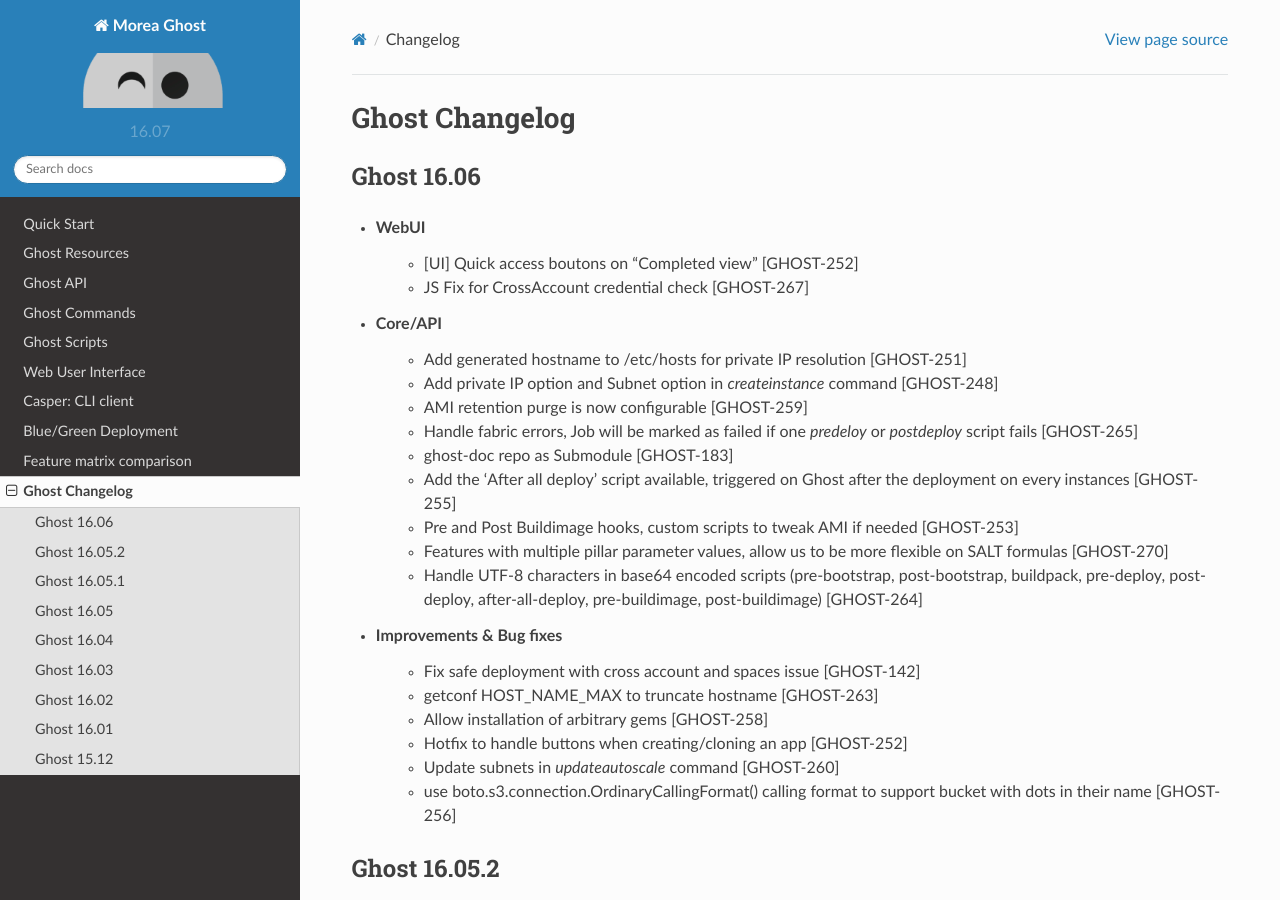
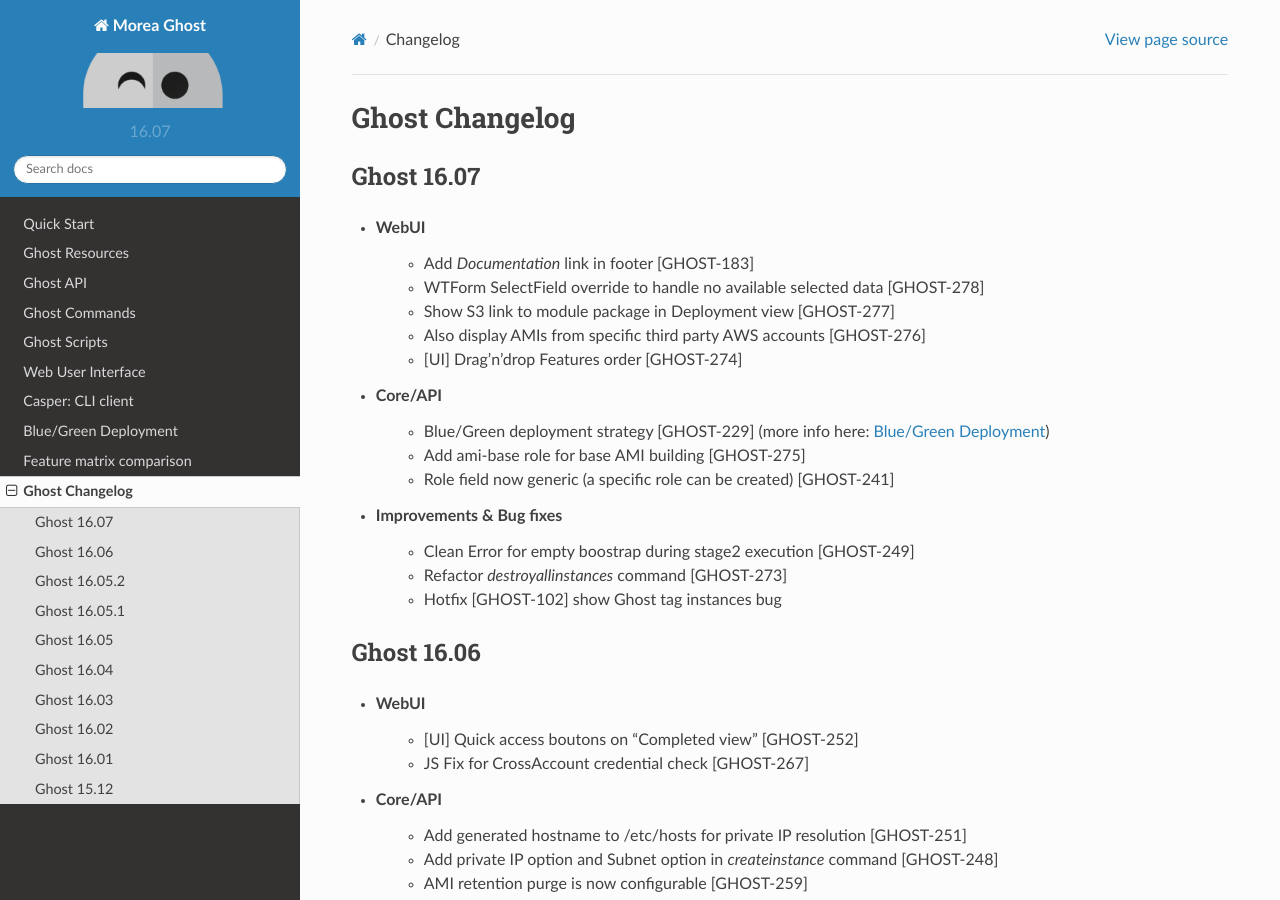
Before and after one commit to claranet/cloud-deploy-docs, a Sphinx documentation site: the page built from source/rst/changelog.rst, in a window 1280 px wide and 900 px high. Built offline with Sphinx 7.4.7 and the Read the Docs theme 2.0.0, drawn with Linux system fonts in a browser that asks for light colours.

Commit message:
Ghost Changelog 16.07

```diff
--- a/source/rst/changelog.rst
+++ b/source/rst/changelog.rst
@@ -7,6 +7,26 @@
 
 .. toctree::
     :maxdepth: 2
+
+Ghost 16.07
+-----------
+
+* WebUI
+    - Add `Documentation` link in footer [GHOST-183]
+    - WTForm SelectField override to handle no available selected data [GHOST-278]
+    - Show S3 link to module package in Deployment view [GHOST-277]
+    - Also display AMIs from specific third party AWS accounts [GHOST-276]
+    - [UI] Drag'n'drop Features order [GHOST-274]
+
+* Core/API
+    - Blue/Green deployment strategy [GHOST-229] (more info here: :ref:`bluegreen`)
+    - Add ami-base role for base AMI building [GHOST-275]
+    - Role field now generic (a specific role can be created) [GHOST-241]
+
+* Improvements & Bug fixes
+    - Clean Error for empty boostrap during stage2 execution [GHOST-249]
+    - Refactor `destroyallinstances` command [GHOST-273]
+    - Hotfix [GHOST-102] show Ghost tag instances bug
 
 Ghost 16.06
 -----------
```
